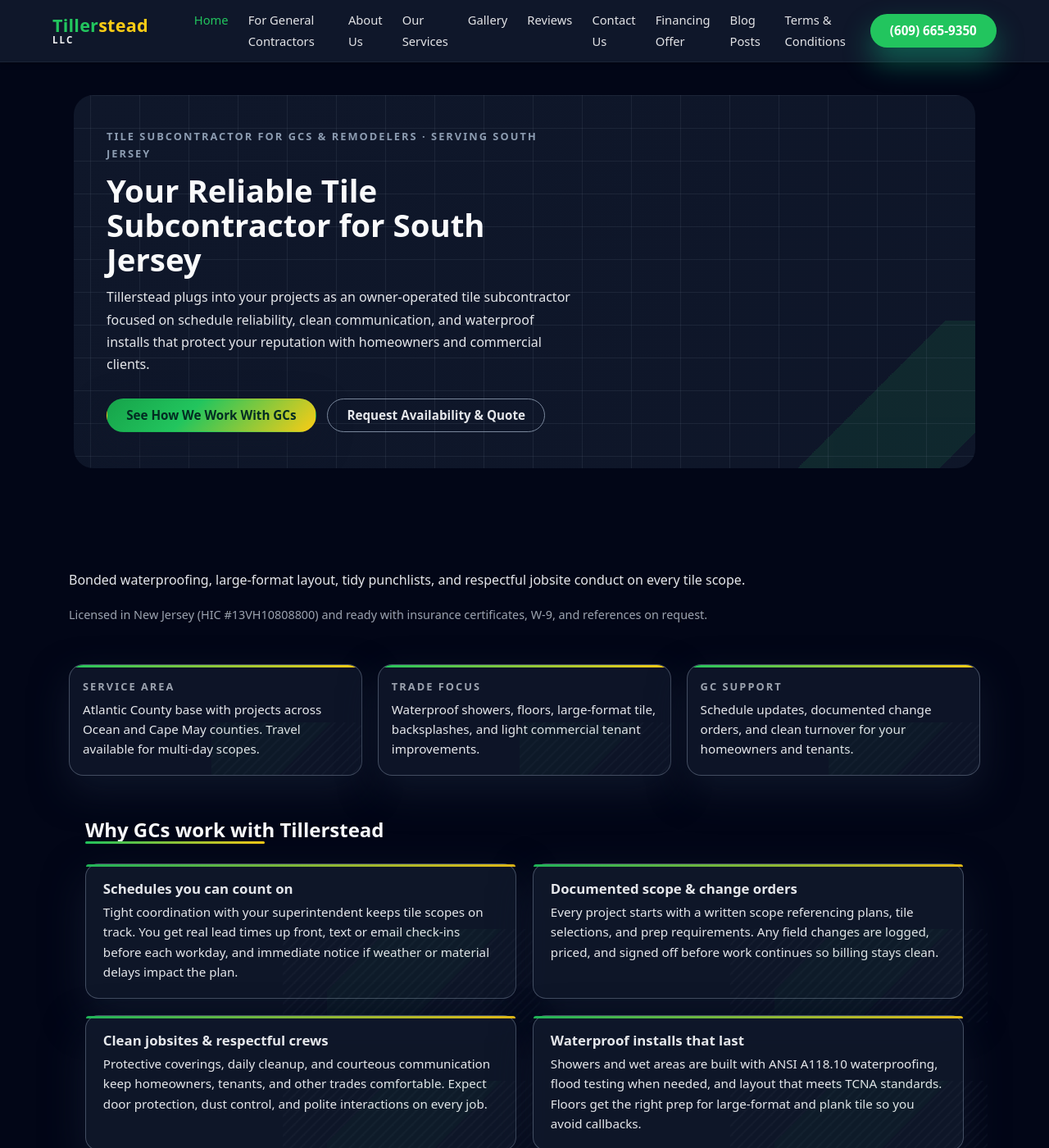
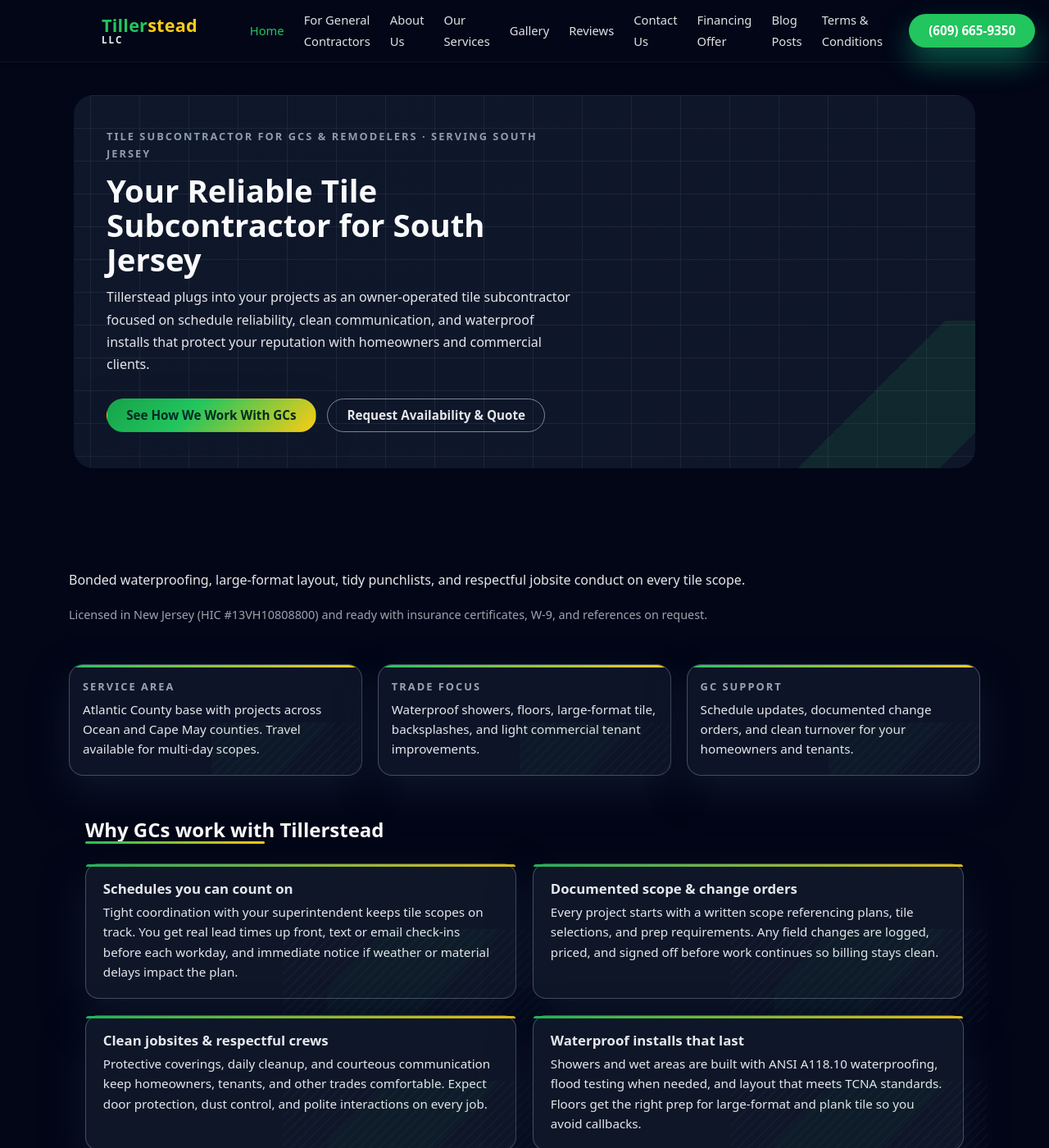
Before and after one commit to XTX33/Tillerstead-site, a Jekyll site: the page built from index.html, in a window 1280 px wide and 1400 px high. Shown: the whole window at 82% size. Built offline with Jekyll 4.4.1, drawn with Linux system fonts in a browser that asks for light colours.

Commit message:
Implement desktop header and navigation styles
Added styles for header and navigation on desktop.

```diff
--- a/assets/css/theme.css
+++ b/assets/css/theme.css
@@ -2380,3 +2380,61 @@
     gap: 1rem;
   }
 }
+/* =======================================
+   Header & Nav – clean desktop spacing
+   ======================================= */
+
+@media (min-width: 901px) {
+  .site-header {
+    background: #020617;
+    position: sticky;
+    top: 0;
+    z-index: 1000;
+    border-bottom: 1px solid rgba(15, 23, 42, 0.9);
+  }
+
+  .site-header-inner {
+    max-width: var(--ts-shell-width, 1120px);
+    margin-inline: auto;
+    padding: 0.75rem 1.5rem;
+    display: flex;
+    align-items: center;
+    gap: 2rem;
+  }
+
+  .site-header-inner .site-logo {
+    flex-shrink: 0;
+  }
+
+  .site-header-actions {
+    margin-left: auto;
+    display: flex;
+    align-items: center;
+    gap: 1.75rem;
+  }
+
+  /* Nav list inline, even spacing */
+  .site-nav {
+    position: static;
+  }
+
+  .site-menu {
+    display: flex;
+    flex-direction: row;
+    align-items: center;
+    gap: 1.5rem;
+    margin: 0;
+    padding: 0;
+    list-style: none;
+  }
+
+  .site-menu li {
+    margin: 0;
+  }
+
+  .site-menu a {
+    font-size: 0.92rem;
+    font-weight: 500;
+    text-decoration: none;
+  }
+}
```
